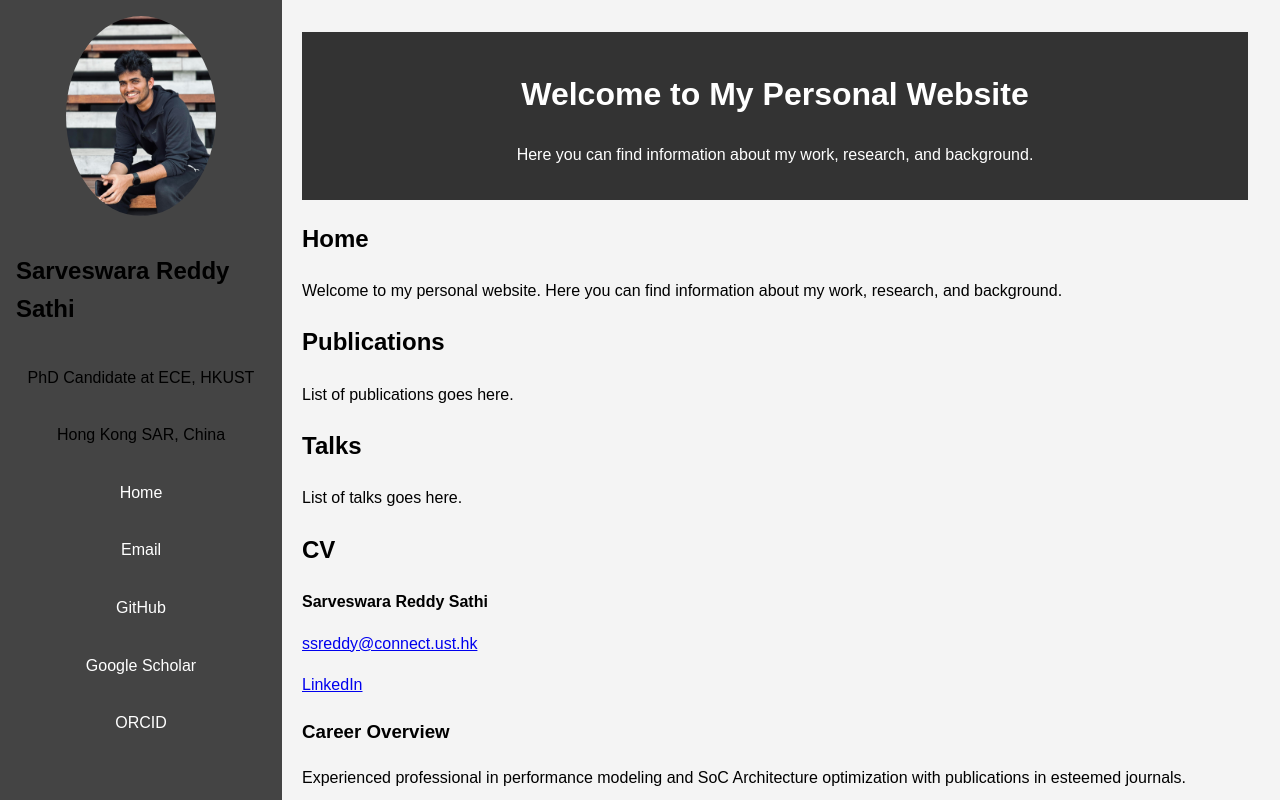
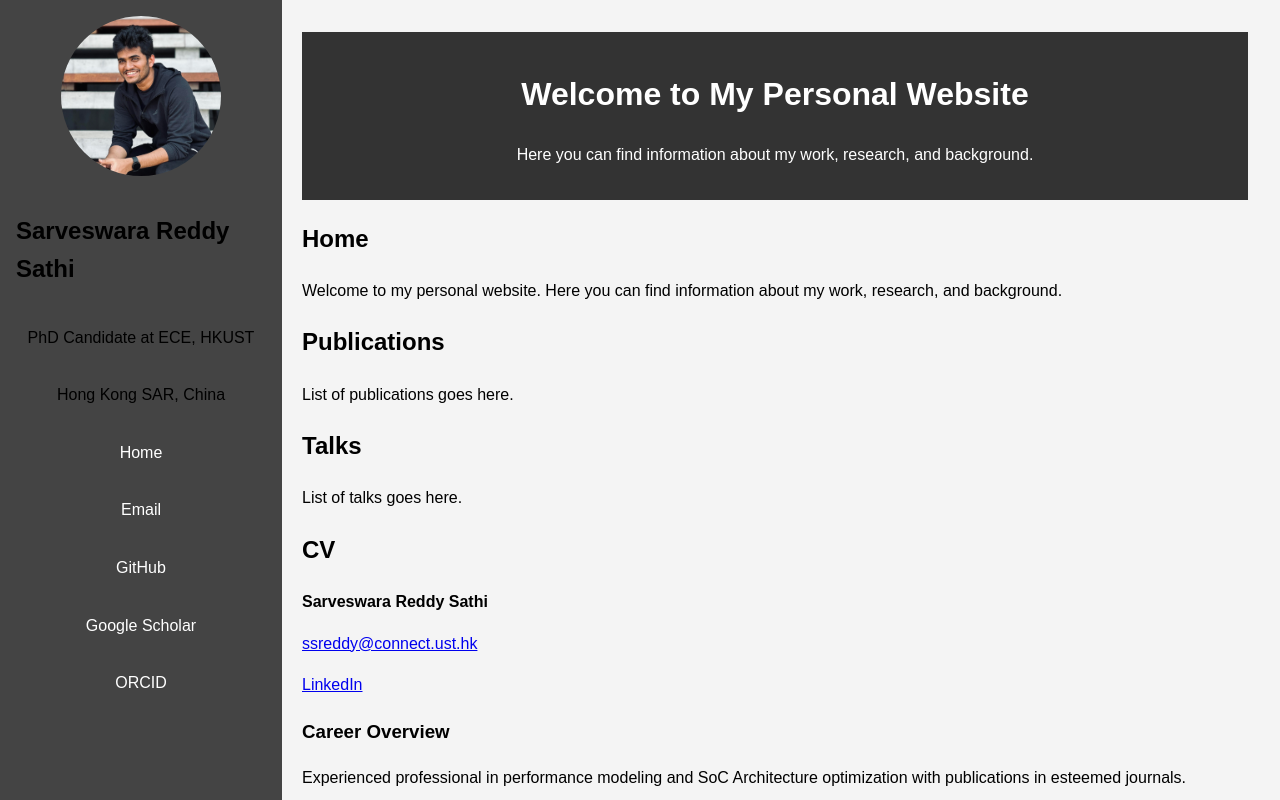
Before and after one commit to sarveswarareddy-sathi/sarveswarareddy-sathi.github.io, a plain HTML site: page index.html in a window 1280 px wide. Shown: the top 800 px of the page. Drawn offline with Linux system fonts and the light colour scheme.

Commit message:
Update index.html

```diff
--- a/index.html
+++ b/index.html
@@ -34,8 +34,9 @@
         }
         nav img {
             border-radius: 50%;
-            width: 150px;
-            height: auto;
+            width: 160px;
+            height: 160px;
+            object-fit: cover;
             margin-bottom: 1rem;
         }
         nav a {
@@ -59,6 +60,10 @@
             padding: 1rem 0;
             margin-top: 2rem;
             width: calc(100% - 270px);
+        }
+        footer a {
+            color: #fff;
+            text-decoration: none;
         }
     </style>
 </head>
```
